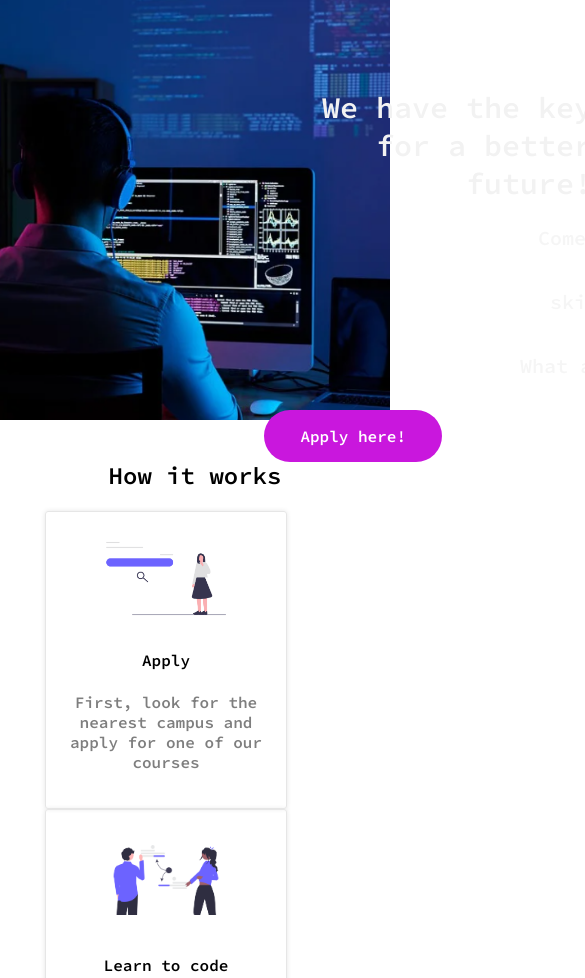
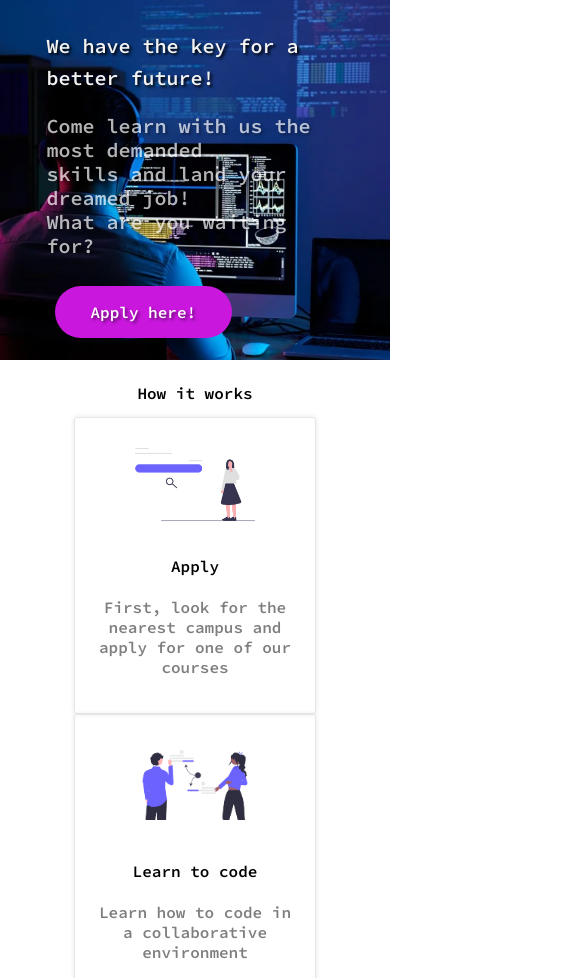
Before and after one commit to Juanmabinda/landing, a plain HTML site: page index.html in a window 390 px wide. Shown: the top 978 px of the page, 585 px wide, since content can reach past the window. Drawn offline with nearby package versions, Linux system fonts and the light colour scheme.

Commit message:
my landing page

```diff
--- a/css/components/banner.css
+++ b/css/components/banner.css
@@ -4,7 +4,8 @@
   background-position: center;
   height: 300px;
   margin: 0 auto;
-  padding: 60px;
+  padding: 30px;
+  text-align: left;
 }
 
 .banner h1, p {
@@ -19,6 +20,7 @@
   margin-inline-start: 0px;
   margin-inline-end: 0px;
   font-weight: bold;
+  line-height: 1.6;
 }
 
 .banner p {
--- a/css/components/card.css
+++ b/css/components/card.css
@@ -1,6 +1,6 @@
 .cards {
   display: flex;
-  justify-content: space-between;
+  justify-content: space-evenly;
   margin-bottom: 30px;
   flex-wrap: wrap;
 }
--- a/css/components/container.css
+++ b/css/components/container.css
@@ -1,19 +1,16 @@
 .container {
-  width: 900px;
+  max-width: 90%;
   margin: auto;
-  text-align: right;
-  padding-top: 20px;
+  padding: 10px;
   font-family: 'Source Code Pro', monospace;
 }
 
 #container-banner {
-  position: relative;
-  right: -240px;
+  text-shadow: 2px 2px 3px rgba(0, 0, 0, 0.5);
+  padding: 0;
 }
 
 #container-banner a {
-  position: relative;
-  right: 150px;
   margin: 8px;
   font-weight: bold;
 }
@@ -23,20 +20,15 @@
   color: #F2F2F2;
   margin: 8px;
   font-size: 30px;
-  text-shadow: 2 2 3 black;
+  text-shadow: 2px 2px 3px black;
 }
 
 #container-banner p {
-  position: relative;
-  right: -220px;
-  color: #F2F2F2;
+  color: white;
   line-height: 1.6;
-  text-align: center;
 }
-
-
-
 
 .text-center {
   text-align: center;
+  font-size: 22px;
 }
--- a/css/components/footer.css
+++ b/css/components/footer.css
@@ -1,11 +1,10 @@
 .footer {
-  margin-top: 20px;
   text-align: center;
   background-color: #2E2E40;
   display: flex;
   align-items: center;
   justify-content: center;
-  padding: 40px;
+  padding: 60px;
 }
 
 .footer .links a {
@@ -14,7 +13,6 @@
 }
 
 .footer .links p {
-  font-size: 14px;
   font-size: 13px;
   color: #F2F2F2;
 }
--- a/css/style.css
+++ b/css/style.css
@@ -32,11 +32,55 @@ a {
   .container {
     width: 500px;
   }
+  #container-banner a {
+    margin: 8px;
+    font-weight: bold;
+  }
+
+  #container-banner h1 {
+    font-weight: bold;
+    color: #F2F2F2;
+    margin: 0;
+    font-size: 20px;
+    text-shadow: 2px 2px 3px black;
+  }
+
+  #container-banner p {
+    color: white;
+    line-height: 1.2;
+  }
+
+  .text-center {
+    text-align: center;
+    font-size: 16px;
+  }
 }
 @media (max-width: 720px) {
   /* For a screen < 720px, this CSS will be read */
   .container {
     width: 400px;
+  }
+  #container-banner a {
+    margin: 8px;
+    font-weight: bold;
+  }
+
+  #container-banner h1 {
+    font-weight: bold;
+    color: #F2F2F2;
+    margin: 0;
+    font-size: 20px;
+    text-shadow: 2px 2px 3px black;
+  }
+
+  #container-banner p {
+    color: white;
+    line-height: 1.2;
+  }
+
+  .text-center {
+    text-align: center;
+    font-size: 16px;
   }
 }
 @media (max-width: 540px) {
@@ -44,4 +88,26 @@ a {
   .container {
     width: 300px;
   }
+  #container-banner a {
+    margin: 8px;
+    font-weight: bold;
+  }
+
+  #container-banner h1 {
+    font-weight: bold;
+    color: #F2F2F2;
+    margin: 0;
+    font-size: 20px;
+    text-shadow: 2px 2px 3px black;
+  }
+
+  #container-banner p {
+    color: white;
+    line-height: 1.2;
+  }
+
+  .text-center {
+    text-align: center;
+    font-size: 16px;
+  }
 }
```
